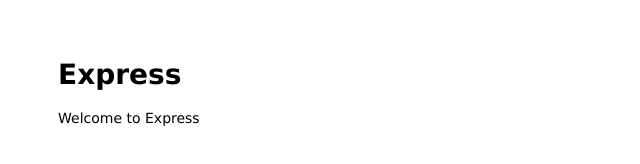
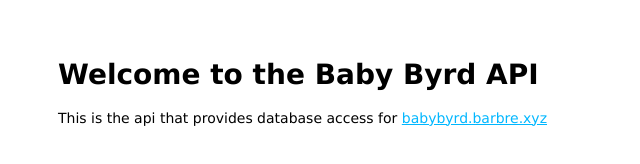
Before and after one commit to ZachBarbre/baby-byrd-game-server, a website: page public/index.html in a window 1280 px wide. Shown: the whole page, without its empty margins (0-640 px from the left). Drawn offline with Linux system fonts and the light colour scheme.

Commit message:
update index.html for baby byrd URL

```diff
--- a/public/index.html
+++ b/public/index.html
@@ -1,13 +1,16 @@
 <html>
 
 <head>
-  <title>Express</title>
+  <title>Baby Byrd API</title>
   <link rel="stylesheet" href="/stylesheets/style.css">
 </head>
 
 <body>
-  <h1>Express</h1>
-  <p>Welcome to Express</p>
+  <h1>Welcome to the Baby Byrd API</h1>
+  <p>
+    This is the api that provides database access for
+    <a href="babybyrd.barbre.xyz">babybyrd.barbre.xyz</a>
+  </p>
 </body>
 
 </html>
```
